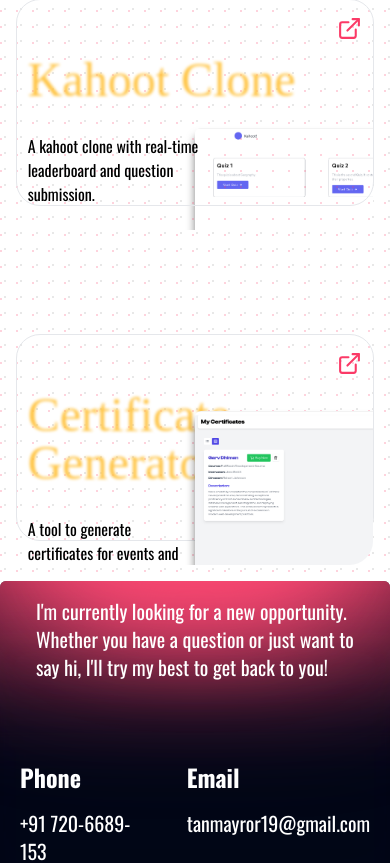
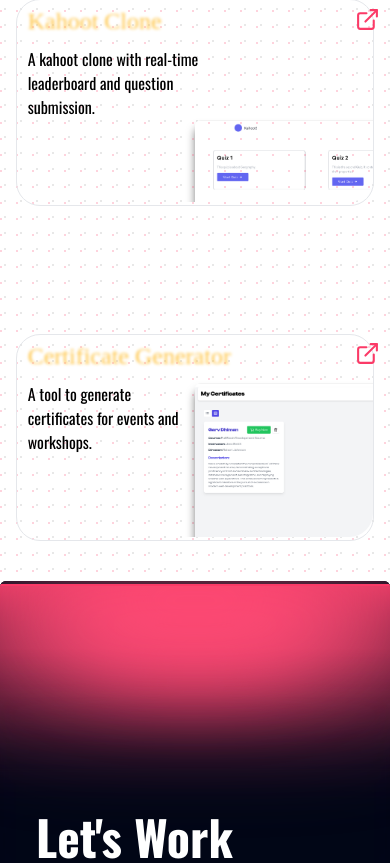
Before and after one commit to Tanmay41/Portfolio, a Next.js app: page / in a window 390 px wide. Shown: the part 3260-4123 px from the top of the page. Built offline with nearby package versions, Linux system fonts and the light colour scheme; a web font is replaced by a local one; what @designbycode/tailwindcss-text-stroke would draw is missing.

Commit message:
feat:better responsivenes minor changes

```diff
--- a/components/contact/Contact.tsx
+++ b/components/contact/Contact.tsx
@@ -8,7 +8,7 @@
 		<LampContainer>
 			<section
 				id="contact"
-				className="text-white py-16 flex items-start flex-col lg:flex-row gap-8 mt-5"
+				className="text-white flex items-start flex-col lg:flex-row gap-8"
 			>
 				<div className="container mx-auto px-4">
 					<h1 className="text-5xl font-bold text-white mb-8">
--- a/components/projects/ProjectCard.tsx
+++ b/components/projects/ProjectCard.tsx
@@ -1,8 +1,7 @@
-// components/projects/ProjectCard.tsx
+import React from "react";
 import { LucideIcon, ExternalLink } from "lucide-react";
 import { cn } from "@/lib/utils";
 
-// Define the type for the props
 interface ProjectCardProps {
 	icon: LucideIcon;
 	title: string;
@@ -25,26 +24,18 @@
 	const commonCardStyles =
 		"group rounded-3xl h-full hover:-translate-y-[10px] hover:shadow-[rgba(0,_0,_0,_0.2)_0px_60px_40px_-7px] duration-500 border border-gray-200 dark:border-gray-800";
 	const iconStyle = "opacity-0 group-hover:opacity-100 duration-500";
-	var imgClass;
-	if (isLarge) {
-		imgClass =
-			"relative left-1/2 object-cover object-top overflow-hidden rounded-md group-hover:translate-y-[15px] duration-500 top-1/4";
-	} else {
-		imgClass =
-			"relative left-1/2 object-cover object-top overflow-hidden rounded-md group-hover:translate-y-[15px] duration-500 top-1/2 -z-10";
-	}
+	const imgClass = isLarge
+		? "relative left-1/2 object-cover object-top overflow-hidden rounded-md group-hover:translate-y-[15px] duration-500 top-1/4"
+		: "relative left-1/2 object-cover object-top overflow-hidden rounded-md group-hover:translate-y-[15px] duration-500 top-[60%] -z-10";
 
-	// Custom style for images to achieve a shadow effect
 	const customImageStyle = {
 		boxShadow: "0 8px 8px rgba(0, 0, 0, 0.5)",
 	};
 
 	return (
-		<a href={link ? link : "#"} className={cn(commonCardStyles, className)}>
+		<a href={link || "#"} className={cn(commonCardStyles, className)}>
 			<ExternalLink
-				className={
-					"relative left-[90%] top-4 text-[#fb3a67] lg:opacity-0"
-				}
+				className="relative left-[95%] top-[3%] text-[#fb3a67] lg:opacity-0"
 				size={25}
 			/>
 			{Icon && (
@@ -56,13 +47,13 @@
 					className={`${iconStyle} absolute left-32 -top-7`}
 				/>
 			)}
-			<div className="relative h-full w-full overflow-hidden rounded-3xl">
-				<div className="absolute left-[3%] top-[15%]">
-					<h1 className="font-crash text-5xl text-[#ffc547] blur-[1.5px]">
+			<div className="relative h-full w-full overflow-hidden rounded-3xl inset-0 -top-7">
+				<div className="absolute left-[3%] top-2 lg:top-[15%]">
+					<h1 className="font-crash text-2xl lg:text-5xl text-[#ffc547] blur-[1.5px]">
 						{title}
 					</h1>
 					{description && (
-						<p className="relative w-[50%] mt-[30px]">
+						<p className="relative w-[50%] mt-[10px] lg:mt-[30px]">
 							{description}
 						</p>
 					)}
--- a/components/ui/lamp.tsx
+++ b/components/ui/lamp.tsx
@@ -36,7 +36,7 @@
 				className
 			)}
 		>
-      <div className="relative flex w-full flex-1 scale-y-125 items-center justify-center isolate z-0 ">
+			<div className="relative flex w-full flex-1 items-center justify-center isolate z-0 ">
 				<motion.div
 					initial={{ opacity: 0.5, width: "15rem" }}
 					whileInView={{ opacity: 1, width: "30rem" }}
@@ -96,7 +96,7 @@
 				<div className="absolute inset-auto z-40 h-44 w-full -translate-y-[12.5rem] bg-slate-950 "></div>
 			</div>
 
-      <div className="relative z-50 flex -translate-y-80 flex-col items-center px-5">
+			<div className="relative z-50 flex flex-col items-start px-5 mb-10 lg:mb-32">
 				{children}
 			</div>
 		</div>
```
Lines whose indentation alone changed are shown as unchanged.
